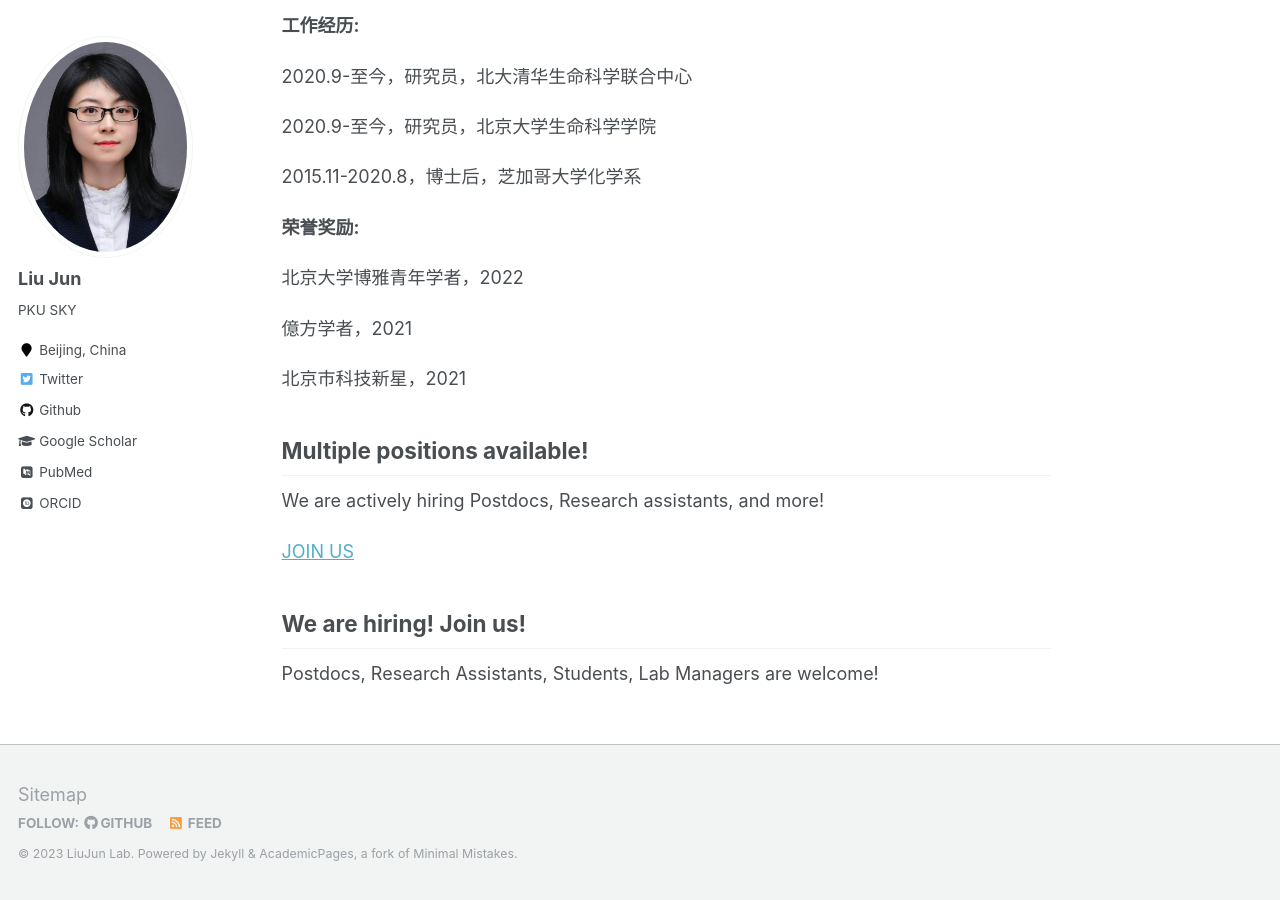
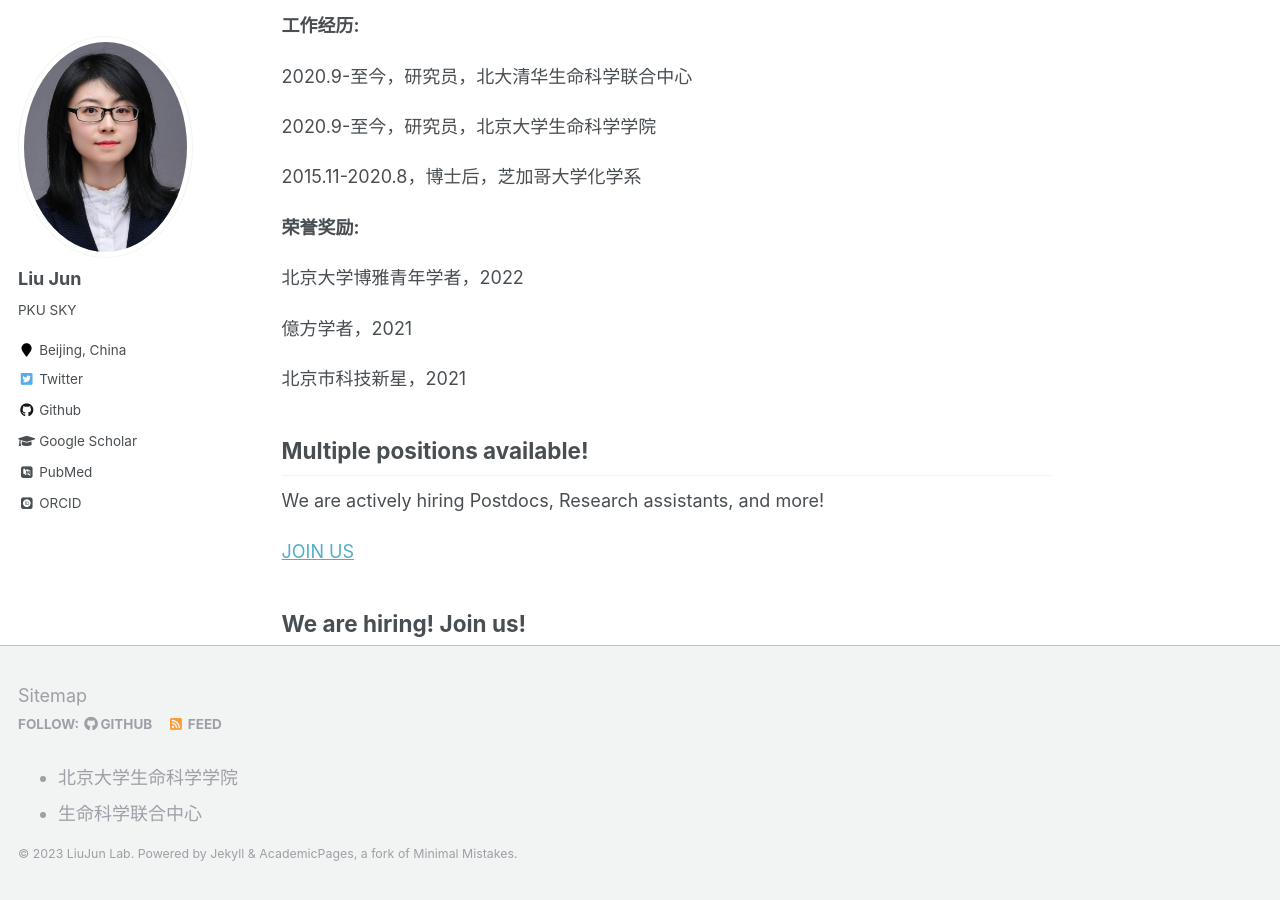
Before and after one commit to TangLi025/TangLi025.github.io, a Jekyll site: the page built from _pages/about.md, in a window 1280 px wide and 900 px high, scrolled down 798 px. Built offline with Jekyll 4.4.1, drawn with Linux system fonts in a browser that asks for light colours; some web fonts are replaced.

Commit message:
Update footer.html

```diff
--- a/_includes/footer.html
+++ b/_includes/footer.html
@@ -7,9 +7,6 @@
     {% endif %}
     {% if site.twitter.username %}
       <li><a href="https://twitter.com/{{ site.twitter.username }}"><i class="fab fa-twitter-square" aria-hidden="true"></i> Twitter</a></li>
-    {% endif %}
-    {% if site.facebook.username %}
-      <li><a href="https://facebook.com/{{ site.facebook.username }}"><i class="fab fa-facebook-square" aria-hidden="true"></i> Facebook</a></li>
     {% endif %}
     {% if site.author.github %}
       <li><a href="http://github.com/{{ site.author.github }}"><i class="fab fa-github" aria-hidden="true"></i> GitHub</a></li>
@@ -21,4 +18,11 @@
   </ul>
 </div>
 
+<div class="page__footer-links">
+  <ul>
+    <li><a href="https://bio.pku.edu.cn/">北京大学生命科学学院</a></li>
+    <li><a href="http://www.cls.edu.cn/">生命科学联合中心</a></li>
+  </ul>
+</div>
+
 <div class="page__footer-copyright">&copy; {{ site.time | date: '%Y' }} {{ site.name | default: site.title }}. {{ site.data.ui-text[site.locale].powered_by | default: "Powered by" }} <a href="http://jekyllrb.com" rel="nofollow">Jekyll</a> &amp; <a href="https://github.com/academicpages/academicpages.github.io">AcademicPages</a>, a fork of <a href="https://mademistakes.com/work/minimal-mistakes-jekyll-theme/" rel="nofollow">Minimal Mistakes</a>.</div>
```
